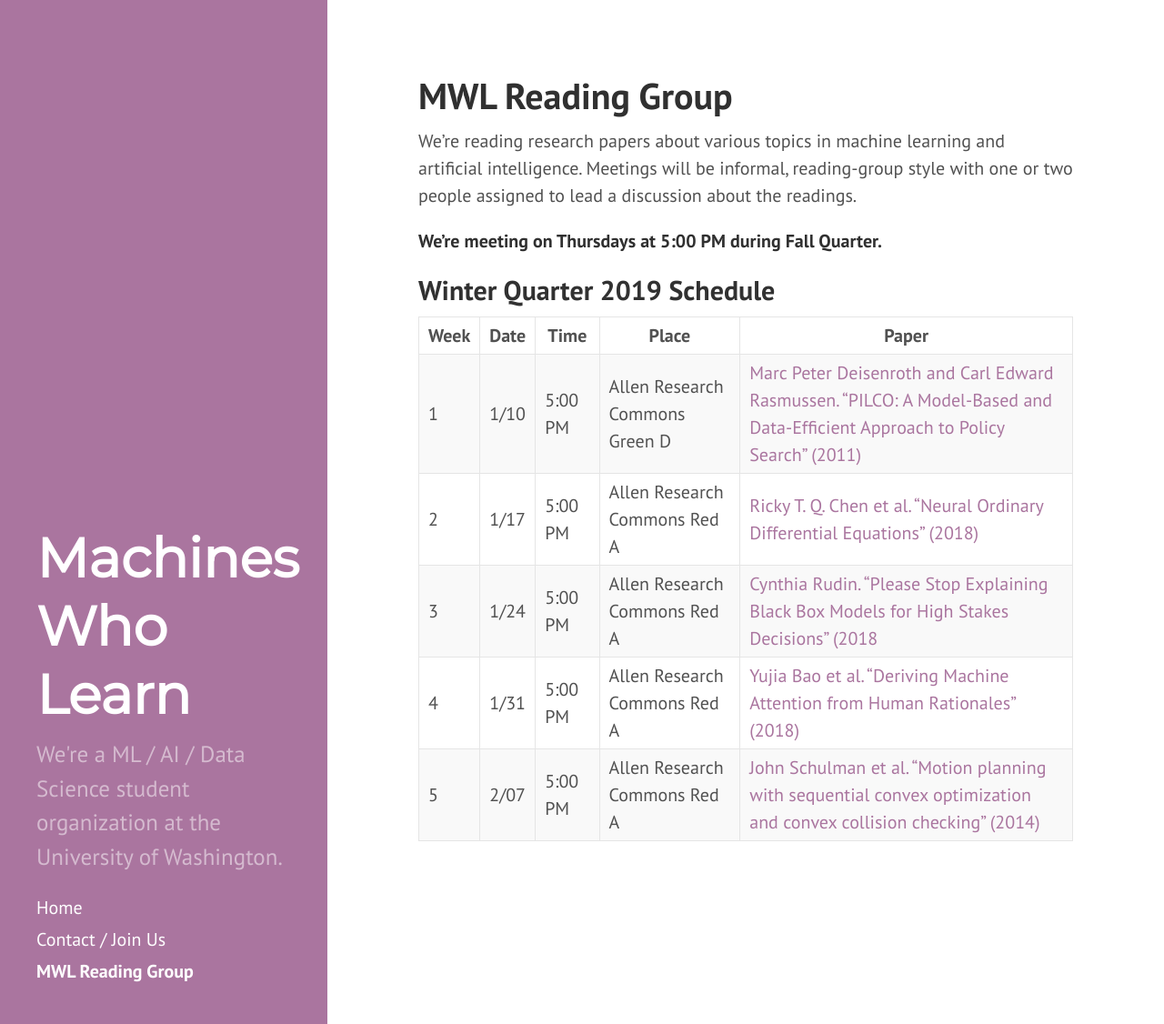
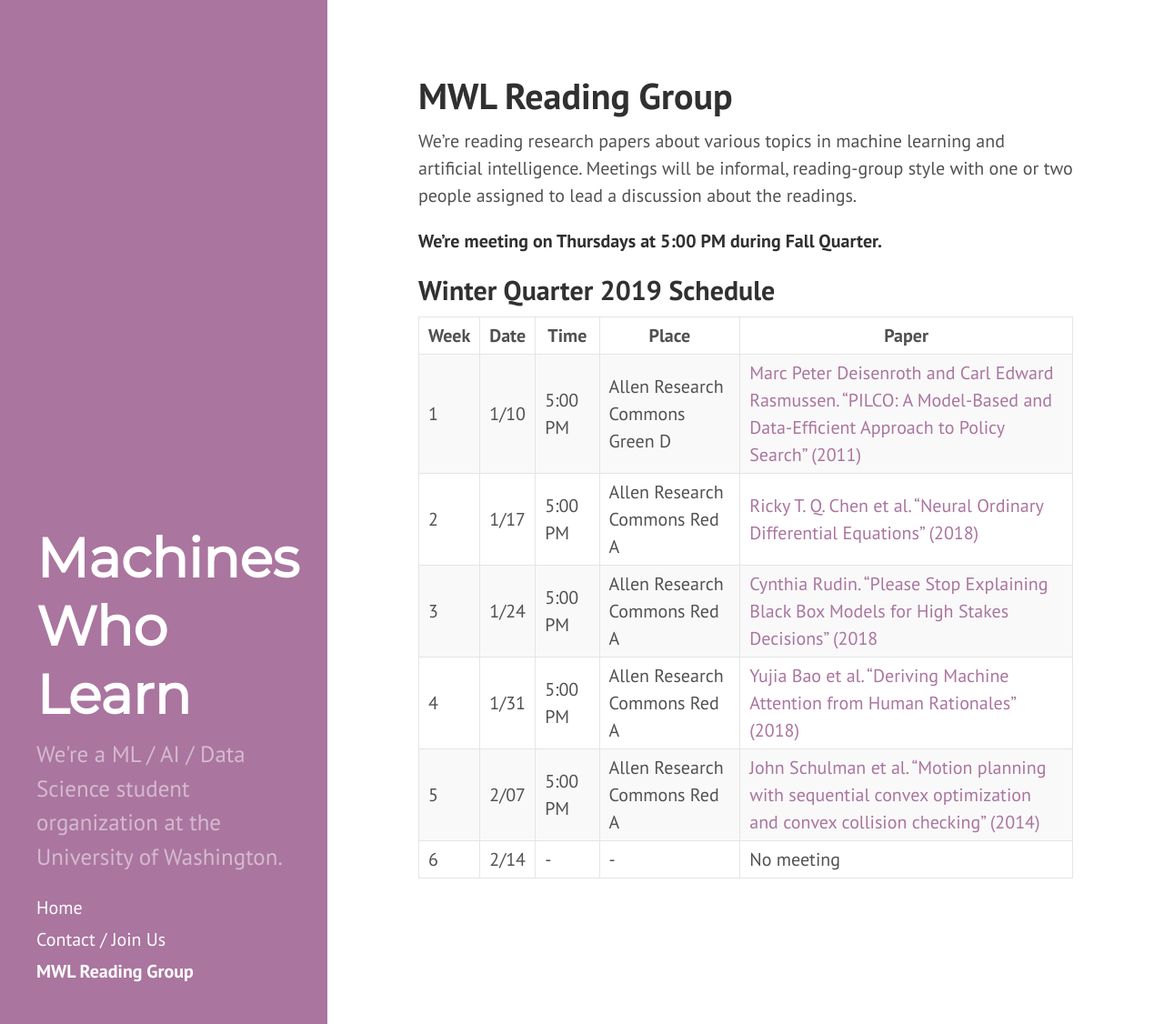
Before and after one commit to MachinesWhoLearn/machineswholearn.github.io, a Jekyll site: the page built from mwl_reading_group.md, in a window 1280 px wide and 1126 px high. Shown: the whole window at 91% size. Built offline with Jekyll 4.4.1, drawn with Linux system fonts in a browser that asks for light colours.

Commit message:
update for 2/14

```diff
--- a/mwl_reading_group.md
+++ b/mwl_reading_group.md
@@ -18,3 +18,4 @@ or two people assigned to lead a discussion about the readings.
 | 3 | 1/24 | 5:00 PM | Allen Research Commons Red A | [Cynthia Rudin. "Please Stop Explaining Black Box Models for High Stakes Decisions" (2018](https://arxiv.org/abs/1811.10154) |
 | 4 | 1/31 | 5:00 PM | Allen Research Commons Red A | [Yujia Bao et al. "Deriving Machine Attention from Human Rationales" (2018)](https://arxiv.org/abs/1808.09367) |
 | 5 | 2/07 | 5:00 PM | Allen Research Commons Red A | [John Schulman et al. "Motion planning with sequential convex optimization and convex collision checking" (2014)](https://people.eecs.berkeley.edu/~pabbeel/papers/2014-IJRR-trajopt.pdf) |
+| 6 | 2/14 | - | - | No meeting |
```
